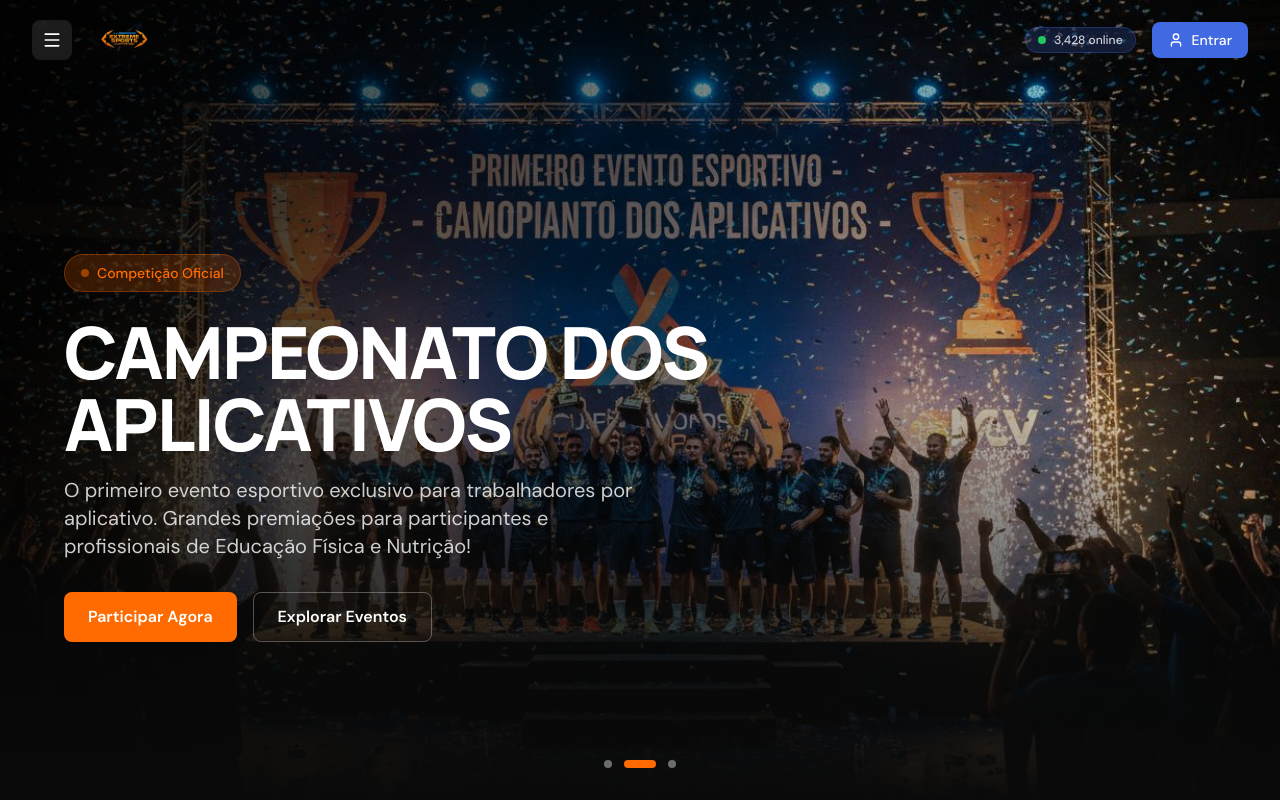
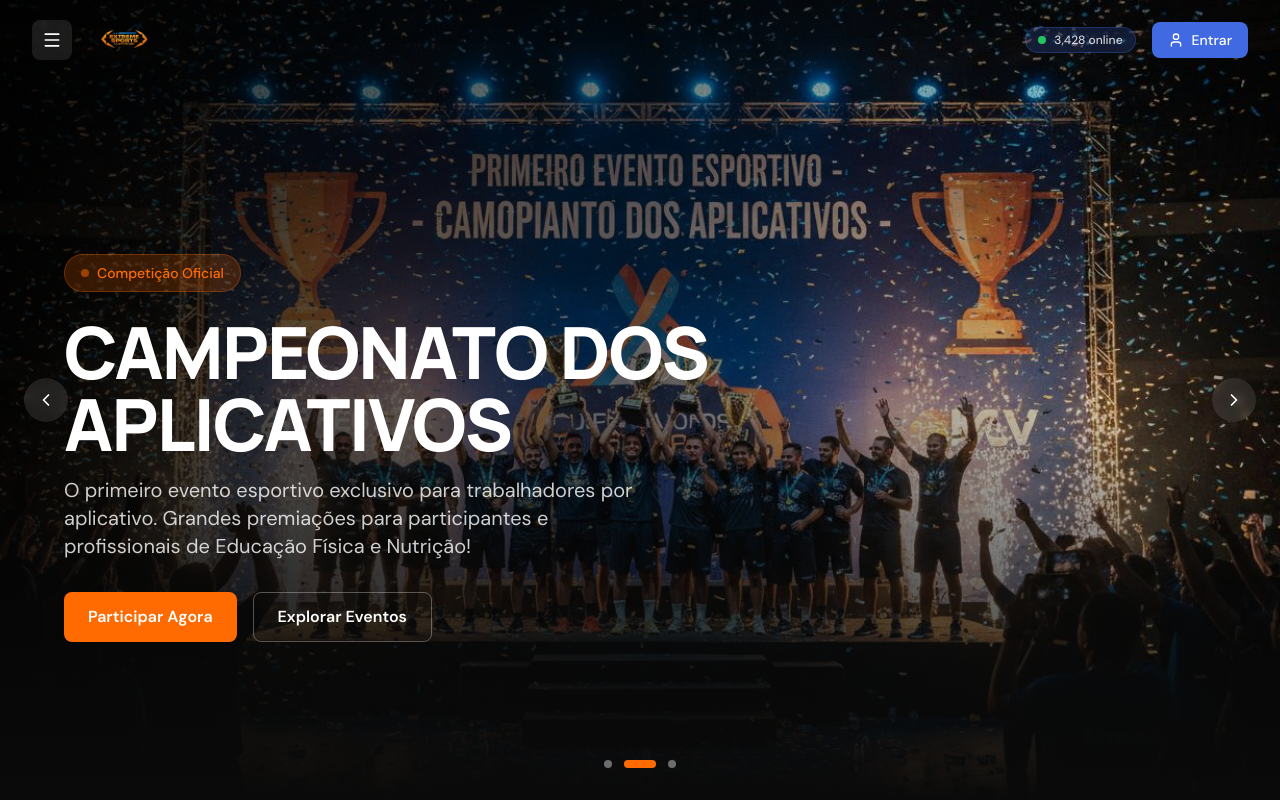
Before and after one commit to wellarzin/extremesportscompetition, a React (Vite) app: page / in a window 1280 px wide. Shown: the top 800 px of the page. Built offline with nearby package versions, Linux system fonts and the light colour scheme; a web font is replaced by a local one.

Commit message:
feat: faq footer and hero changes and design fixes

```diff
--- a/src/sections/FAQ.tsx
+++ b/src/sections/FAQ.tsx
@@ -79,7 +79,7 @@ export function FAQ() {
   return (
     <section
       ref={sectionRef}
-      className="relative w-full py-24 md:py-32 bg-forest-dark"
+      className="relative w-full py-24 md:py-32 bg-[#0A0A0A]"
     >
       <div className="max-w-4xl mx-auto px-6 md:px-12">
         {/* Section Header */}
@@ -102,9 +102,9 @@ export function FAQ() {
                 key={faq.id}
                 value={faq.id}
                 data-faq-item
-                className="opacity-0 border-0 bg-forest-mid/50 rounded-lg overflow-hidden"
+                className="opacity-0 border-0 bg-white/[0.04] rounded-lg overflow-hidden"
               >
-                <AccordionTrigger className="px-6 py-5 hover:no-underline hover:bg-forest-mid/80 transition-colors duration-300 group">
+                <AccordionTrigger className="px-6 py-5 hover:no-underline hover:bg-white/[0.06] transition-colors duration-300 group">
                   <span className="text-left font-sans font-medium text-white text-base md:text-lg pr-4 group-hover:text-white/90">
                     {faq.question}
                   </span>
@@ -130,7 +130,7 @@ export function FAQ() {
             {faqConfig.ctaButtonText && (
               <a
                 href={faqConfig.ctaHref || '#contact'}
-                className="inline-flex items-center gap-2 px-8 py-4 bg-white text-forest-dark font-sans font-semibold text-sm rounded-full hover:bg-offwhite transition-colors duration-300"
+                className="inline-flex items-center gap-2 px-8 py-4 bg-[#FF6B00] text-white font-sans font-semibold text-sm rounded-full hover:bg-[#FF8533] transition-colors duration-300"
               >
                 {faqConfig.ctaButtonText}
                 <svg className="w-4 h-4" fill="none" stroke="currentColor" viewBox="0 0 24 24">
--- a/src/sections/Footer.tsx
+++ b/src/sections/Footer.tsx
@@ -118,27 +118,6 @@ export function Footer() {
               </div>
             </div>
 
-            {/* Department Emails */}
-            <div className="mt-6 pt-6 border-t border-white/5">
-              <p className="text-white/40 text-sm mb-3">Departamentos</p>
-              <div className="space-y-2">
-                {[
-                  { label: 'Projetos', email: 'projetos@extremesportscompetition.com' },
-                  { label: 'SAC', email: 'sac@extremesportscompetition.com' },
-                  { label: 'Financeiro', email: 'financeiro@extremesportscompetition.com' },
-                  { label: 'Eventos', email: 'eventos@extremesportscompetition.com' }
-                ].map((dept) => (
-                  <a
-                    key={dept.label}
-                    href={`mailto:${dept.email}`}
-                    className="flex items-center gap-2 text-white/40 hover:text-[#FF6B00] text-sm transition-colors"
-                  >
-                    <span>{dept.label}:</span>
-                    <span className="truncate">{dept.email}</span>
-                  </a>
-                ))}
-              </div>
-            </div>
           </div>
 
           {/* Newsletter */}
--- a/src/sections/Hero.tsx
+++ b/src/sections/Hero.tsx
@@ -2,7 +2,7 @@ import { useEffect, useRef, useState } from 'react';
 import gsap from 'gsap';
 import { ScrollTrigger } from 'gsap/ScrollTrigger';
 import { heroConfig } from '../config';
-import { Menu, X, User, Lock } from 'lucide-react';
+import { Menu, X, User, Lock, ChevronLeft, ChevronRight } from 'lucide-react';
 
 gsap.registerPlugin(ScrollTrigger);
 
@@ -172,6 +172,22 @@ export function Hero() {
         </div>
       </div>
 
+      {/* Prev / Next Arrows */}
+      <button
+        onClick={() => setCurrentSlide((prev) => (prev - 1 + heroConfig.slides.length) % heroConfig.slides.length)}
+        aria-label="Slide anterior"
+        className="absolute left-4 md:left-6 top-1/2 -translate-y-1/2 z-20 w-11 h-11 flex items-center justify-center rounded-full bg-white/10 backdrop-blur-sm border border-white/15 hover:bg-white/20 hover:border-white/30 transition-all duration-200"
+      >
+        <ChevronLeft className="w-5 h-5 text-white" />
+      </button>
+      <button
+        onClick={() => setCurrentSlide((prev) => (prev + 1) % heroConfig.slides.length)}
+        aria-label="Próximo slide"
+        className="absolute right-4 md:right-6 top-1/2 -translate-y-1/2 z-20 w-11 h-11 flex items-center justify-center rounded-full bg-white/10 backdrop-blur-sm border border-white/15 hover:bg-white/20 hover:border-white/30 transition-all duration-200"
+      >
+        <ChevronRight className="w-5 h-5 text-white" />
+      </button>
+
       {/* Slide Indicators */}
       <div className="absolute bottom-8 left-1/2 -translate-x-1/2 z-20 flex items-center gap-3">
         {heroConfig.slides.map((_, index) => (
```
